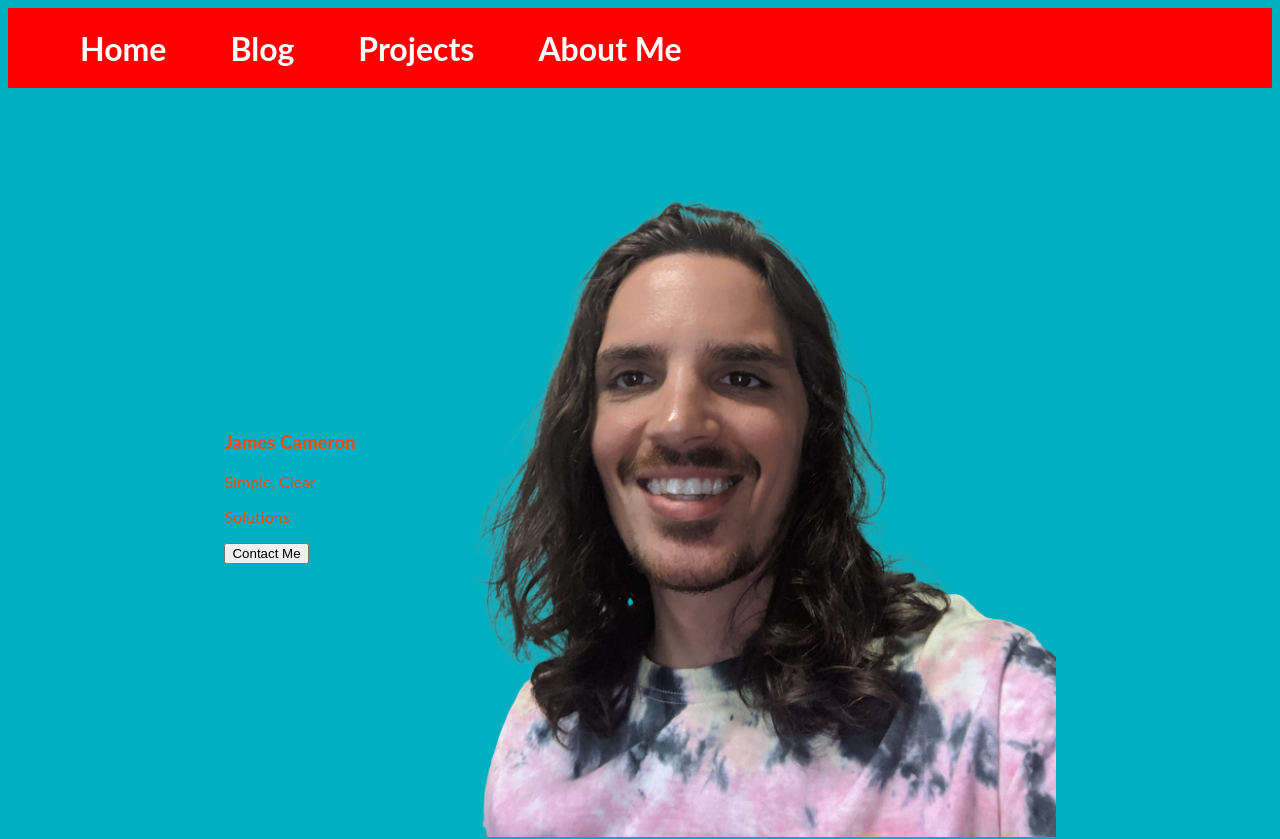
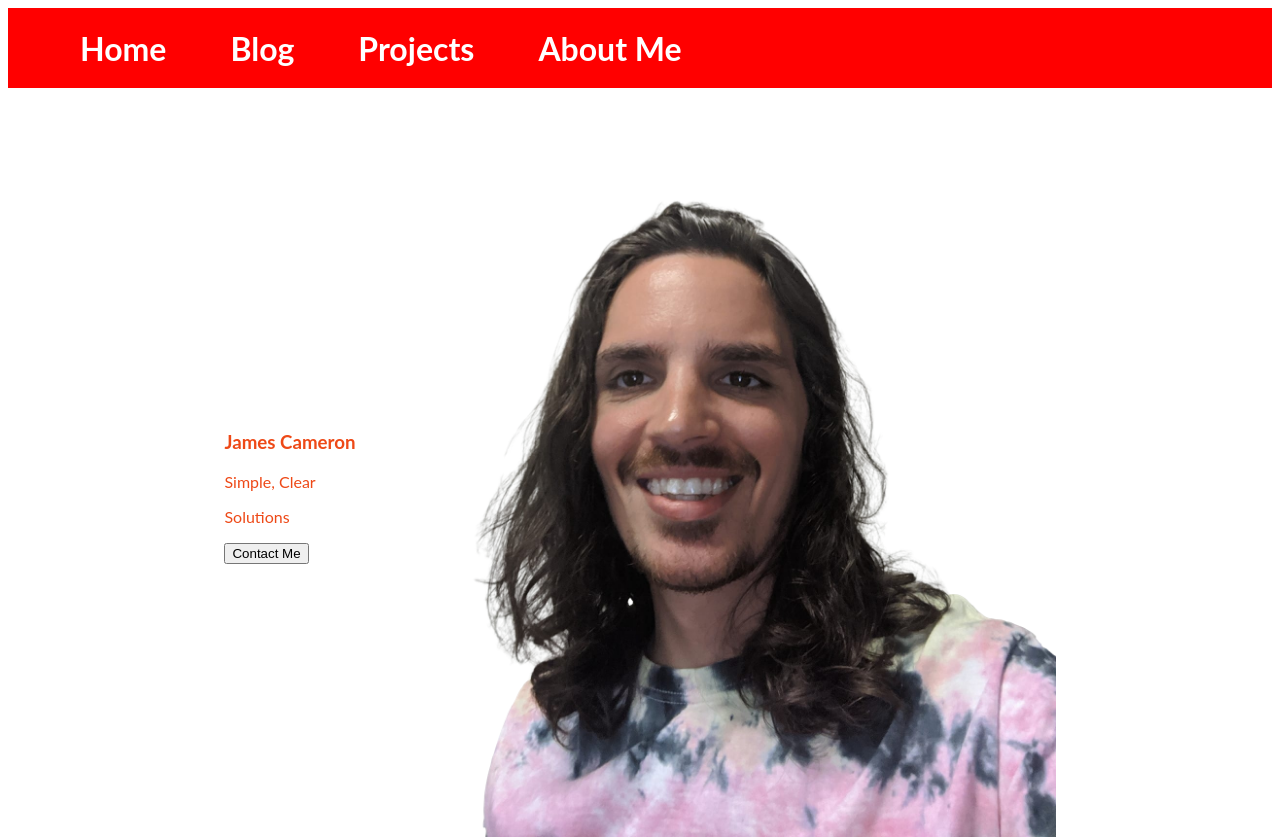
Before and after one commit to jamesinvt/lucidsoftwaredesign, a Next.js app: page / in a window 1280 px wide. Shown: the top 839 px of the page. Built offline with nearby package versions, Linux system fonts and the light colour scheme.

Commit message:
fixed some global css that disabled scrolling

```diff
--- a/theme/global.ts
+++ b/theme/global.ts
@@ -13,9 +13,8 @@ const GlobalStyle = createGlobalStyle`
     body {
          font-family: 'Lato', sans-serif;
          font-size: 16px;
-         background: ${(props) => props.theme.colors.primary};
+         background: white;
          color: ${(props) => props.theme.colors.tertiary};
-         overflow: hidden;
     }
     a {
         text-decoration: none;
```
